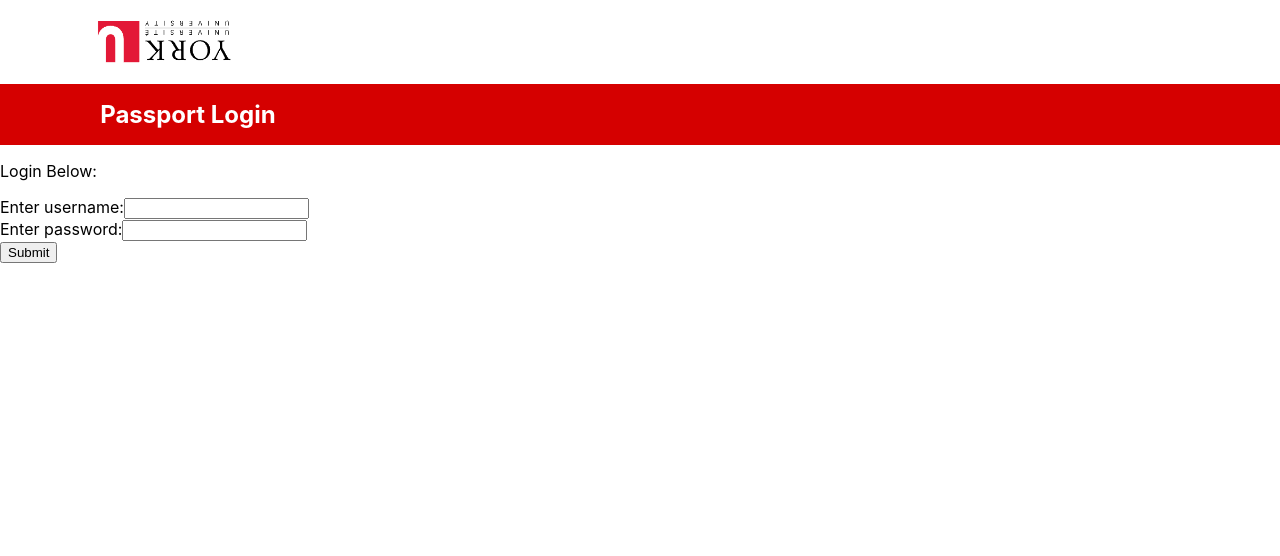
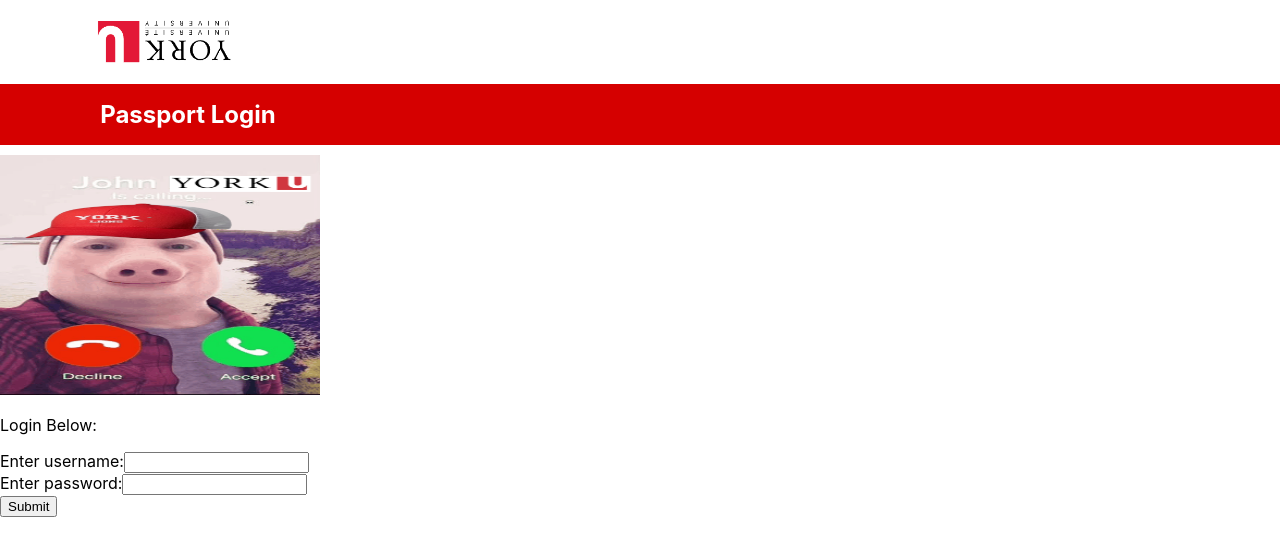
Before and after one commit to Hon139/ExcessiveAuthentication-, a React (Create React App) app in the folder auth-frontend/: page / in a window 1280 px wide. Shown: the top 556 px of the page. Built offline with nearby package versions, Linux system fonts and the light colour scheme.

Commit message:
added john york

```diff
--- a/auth-frontend/src/App.css
+++ b/auth-frontend/src/App.css
@@ -66,3 +66,10 @@
   pointer-events: none;
   margin-left: 70px;
 }
+
+.john-york {
+  height: 30vmin;
+  width: 25%;
+  pointer-events: none;
+  margin-top: 10px;
+}
--- a/auth-frontend/src/App.js
+++ b/auth-frontend/src/App.js
@@ -1,4 +1,5 @@
 import logo from './components/YorkU_logo.png';
+import JohnYork from './components/john_york.png'
 import LoginButton from '../src/components/Login_Button'
 import LoginEntry from '../src/components/Login_Entry'
 import Checkbox from '../src/components/Checkbox'
@@ -31,6 +32,10 @@
         <h1 className="passport-text">Passport Login</h1>
       </div>
 
+      <header className="brainrot">
+        <img src = {JohnYork} className="john-york" alt="johnyork"/>
+      </header>
+
       <p> Login Below: </p>
 
       {/* Username Input*/}
@@ -40,6 +45,7 @@
         placeholder="username"
         onChange = {handleUserInputChange}
         value = {userInputVal}
+        className=""
       />
 
       {/* Password Input  */}
@@ -55,7 +61,11 @@
 
       {/* Submit button */}
       <LoginButton/>
+
+
+
     </div>
+
   );
 }
 
```
Also changed, not shown: auth-frontend/src/components/john_york.png (added).
